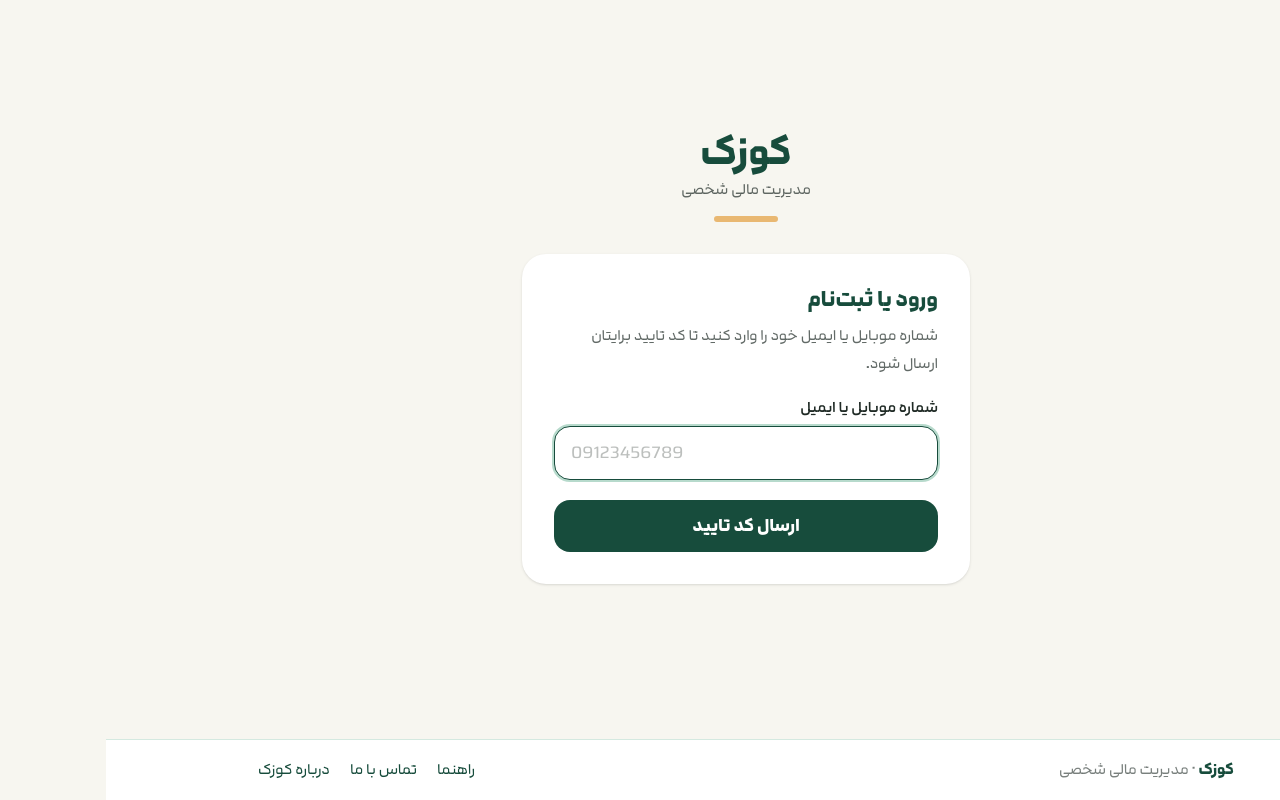
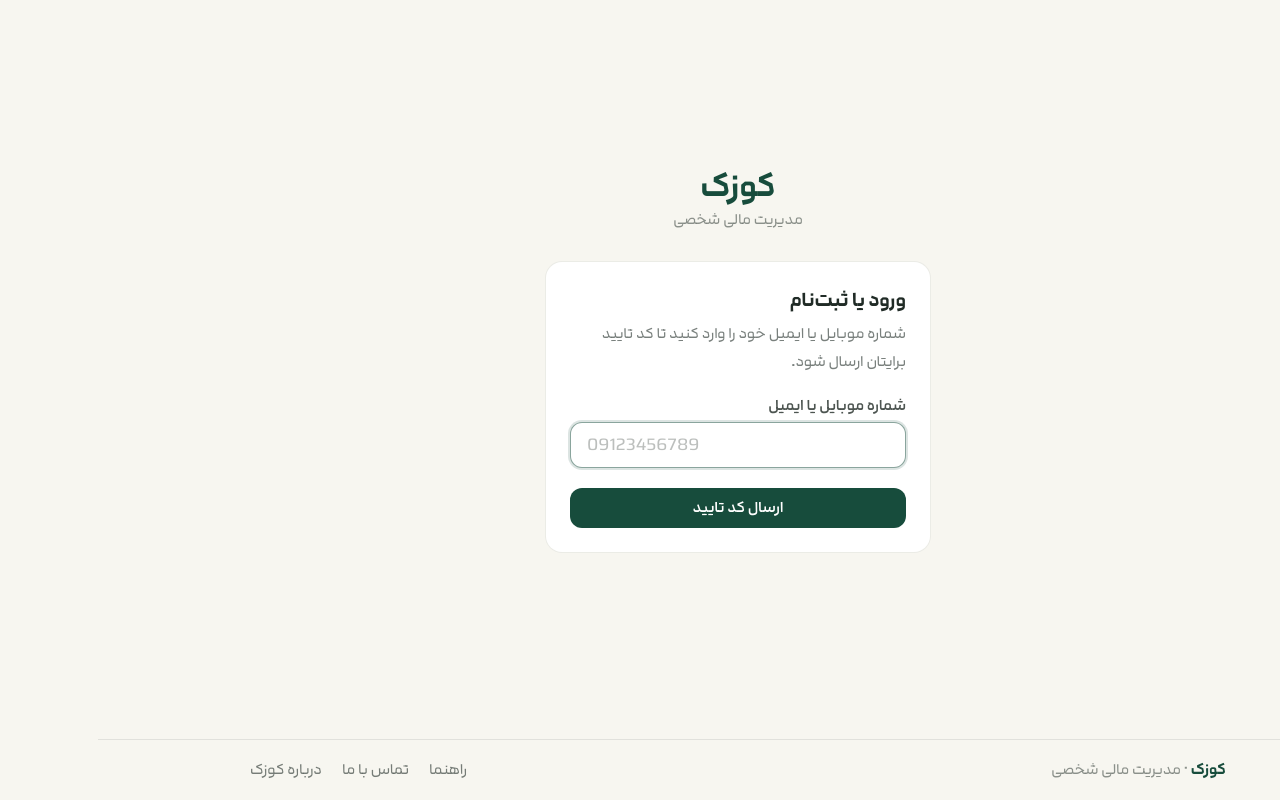
Before and after one commit to Farrokhadz/Koozak, a React (Vite) app in the folder frontend/: page / in a window 1280 px wide. Built offline with nearby package versions, Linux system fonts and the light colour scheme; no server answers.

Commit message:
refactor(frontend): minimal login page and footer

```diff
--- a/frontend/src/components/auth/LoginForm.jsx
+++ b/frontend/src/components/auth/LoginForm.jsx
@@ -1,5 +1,6 @@
 import { useEffect, useState } from "react";
 import OtpInput from "./OtpInput.jsx";
+import { inputClass, labelClass, primaryButton } from "../ui/styles.js";
 import {
   getCurrentUser,
   requestOtp,
@@ -14,9 +15,6 @@ import {
 // Keep OTP_LENGTH in sync with the code length generated by the backend.
 const OTP_LENGTH = 5;
 const RESEND_SECONDS = 60;
-
-const primaryButton =
-  "w-full rounded-2xl bg-primary px-6 py-3.5 font-bold text-white transition hover:bg-primary/90 focus:outline-none focus:ring-2 focus:ring-secondary focus:ring-offset-2 focus:ring-offset-surface disabled:cursor-not-allowed disabled:opacity-60";
 
 function formatTimer(totalSeconds) {
   const minutes = String(Math.floor(totalSeconds / 60)).padStart(2, "0");
@@ -116,14 +114,14 @@ export default function LoginForm({ onSuccess }) {
     return (
       <form onSubmit={handleIdentifierSubmit} noValidate className="space-y-5">
         <div>
-          <h2 className="text-xl font-bold text-primary">ورود یا ثبت‌نام</h2>
-          <p className="mt-2 text-sm leading-7 text-text/70">
+          <h2 className="text-lg font-semibold">ورود یا ثبت‌نام</h2>
+          <p className="mt-1.5 text-sm leading-7 text-text/60">
             شماره موبایل یا ایمیل خود را وارد کنید تا کد تایید برایتان ارسال شود.
           </p>
         </div>
 
         <div>
-          <label htmlFor="identifier" className="mb-2 block text-sm font-medium">
+          <label htmlFor="identifier" className={labelClass}>
             شماره موبایل یا ایمیل
           </label>
           <input
@@ -139,13 +137,13 @@ export default function LoginForm({ onSuccess }) {
             }}
             placeholder="09123456789"
             disabled={loading}
-            className="w-full rounded-2xl border border-secondary/50 bg-surface px-4 py-3.5 text-left text-text outline-none transition placeholder:text-text/30 focus:border-primary focus:ring-2 focus:ring-secondary/50 disabled:opacity-60"
+            className={`${inputClass} text-left`}
           />
         </div>
 
         {errorBox}
 
-        <button type="submit" disabled={loading} className={primaryButton}>
+        <button type="submit" disabled={loading} className={`${primaryButton} w-full`}>
           {loading ? "در حال ارسال..." : "ارسال کد تایید"}
         </button>
       </form>
@@ -155,8 +153,8 @@ export default function LoginForm({ onSuccess }) {
   return (
     <form onSubmit={handleVerifySubmit} noValidate className="space-y-5">
       <div>
-        <h2 className="text-xl font-bold text-primary">کد تایید را وارد کنید</h2>
-        <p className="mt-2 text-sm leading-7 text-text/70">
+        <h2 className="text-lg font-semibold">کد تایید را وارد کنید</h2>
+        <p className="mt-1.5 text-sm leading-7 text-text/60">
           کد {toPersianDigits(OTP_LENGTH)} رقمی برای{" "}
           <span dir="ltr" className="inline-block font-medium text-text">
             {identifier}
@@ -181,7 +179,7 @@ export default function LoginForm({ onSuccess }) {
       <button
         type="submit"
         disabled={loading || code.length !== OTP_LENGTH}
-        className={primaryButton}
+        className={`${primaryButton} w-full`}
       >
         {loading ? "در حال بررسی..." : "تایید و ورود"}
       </button>
--- a/frontend/src/components/auth/OtpInput.jsx
+++ b/frontend/src/components/auth/OtpInput.jsx
@@ -82,10 +82,10 @@ export default function OtpInput({
           onKeyDown={(event) => handleKeyDown(index, event)}
           onPaste={handlePaste}
           onFocus={(event) => event.target.select()}
-          className={`h-14 w-12 rounded-2xl border bg-surface text-center text-2xl font-bold text-text outline-none transition focus:ring-2 disabled:opacity-60 sm:h-16 sm:w-14 ${
+          className={`h-14 w-12 rounded-xl border bg-surface text-center text-xl font-medium text-text outline-none transition focus:ring-2 disabled:opacity-60 sm:h-14 sm:w-14 ${
             hasError
               ? "border-red-400 focus:border-red-500 focus:ring-red-200"
-              : "border-secondary/50 focus:border-primary focus:ring-secondary/50"
+              : "border-text/10 focus:border-primary/50 focus:ring-primary/15"
           }`}
         />
       ))}
--- a/frontend/src/components/layout/SiteFooter.jsx
+++ b/frontend/src/components/layout/SiteFooter.jsx
@@ -8,10 +8,10 @@ const LINKS = [
 
 export default function SiteFooter() {
   return (
-    <footer className="border-t border-secondary/30 bg-surface">
+    <footer className="border-t border-text/10">
       <div className="mx-auto flex max-w-5xl flex-wrap items-center justify-between gap-3 px-4 py-5 text-sm sm:px-6">
-        <p className="text-text/60">
-          <span className="font-bold text-primary">{SITE_NAME}</span> · مدیریت
+        <p className="text-text/50">
+          <span className="font-semibold text-primary">{SITE_NAME}</span> · مدیریت
           مالی شخصی
         </p>
         <nav aria-label="پیوندهای سایت">
@@ -20,7 +20,7 @@ export default function SiteFooter() {
               <li key={link.href}>
                 <a
                   href={link.href}
-                  className="text-primary hover:underline focus:outline-none focus-visible:ring-2 focus-visible:ring-secondary"
+                  className="text-text/60 transition hover:text-primary focus:outline-none focus-visible:ring-2 focus-visible:ring-primary/40"
                 >
                   {link.label}
                 </a>
--- a/frontend/src/pages/LoginPage.jsx
+++ b/frontend/src/pages/LoginPage.jsx
@@ -1,21 +1,21 @@
 import LoginForm from "../components/auth/LoginForm.jsx";
 import InstallAppButton from "../components/ui/InstallAppButton.jsx";
+import { panel } from "../components/ui/styles.js";
 
 export default function LoginPage({ onLogin }) {
   return (
-    <main className="flex flex-1 items-center justify-center bg-background px-4 py-10">
-      <div className="w-full max-w-md">
+    <main className="flex flex-1 items-center justify-center px-4 py-10">
+      <div className="w-full max-w-sm">
         <header className="mb-8 text-center">
-          <h1 className="text-4xl font-bold text-primary">کوزک</h1>
-          <p className="mt-2 text-sm text-text/70">مدیریت مالی شخصی</p>
-          <div className="mx-auto mt-4 h-1.5 w-16 rounded-full bg-accent" />
+          <h1 className="text-3xl font-semibold text-primary">کوزک</h1>
+          <p className="mt-1.5 text-sm text-text/50">مدیریت مالی شخصی</p>
         </header>
 
-        <section className="rounded-3xl bg-surface p-6 shadow-sm sm:p-8">
+        <section className={`${panel} p-6`}>
           <LoginForm onSuccess={onLogin} />
         </section>
 
-        <div className="mt-6 flex justify-center">
+        <div className="mt-5 flex justify-center">
           <InstallAppButton />
         </div>
       </div>
```
